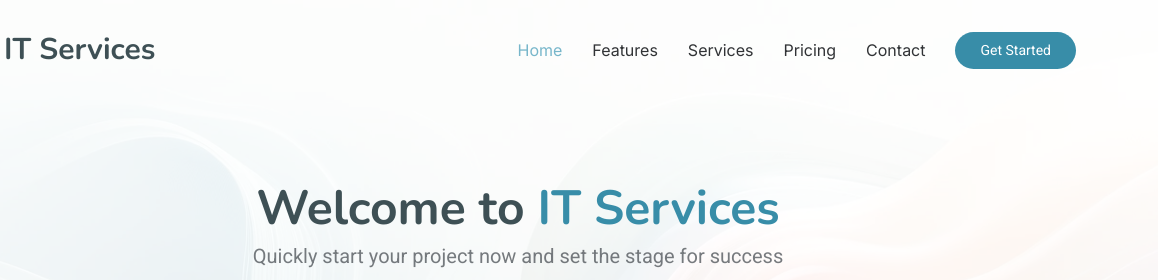
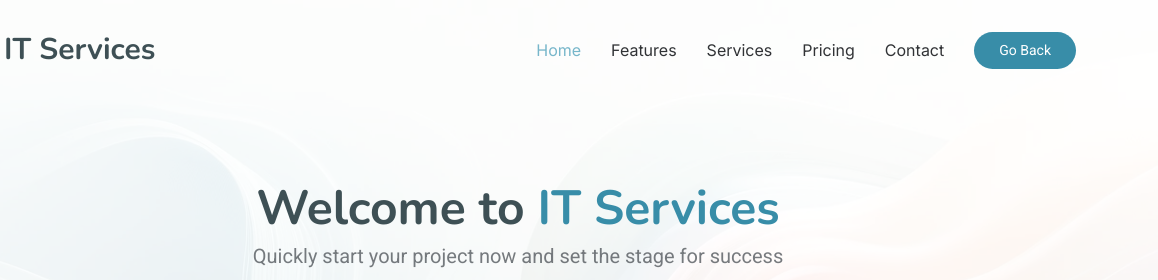
Before and after one commit to ChanChanAlarde/IT_Services, a plain HTML site: page index.html in a window 1280 px wide. Shown: the top 280 px of the page, 122-1280 px from the left. Drawn offline with nearby package versions, Linux system fonts and the light colour scheme.

Commit message:
Update index.html

```diff
--- a/index.html
+++ b/index.html
@@ -57,7 +57,7 @@
         <i class="mobile-nav-toggle d-xl-none bi bi-list"></i>
       </nav>
 
-      <a class="btn-getstarted" href="index.html#about">Get Started</a>
+      <a class="btn-getstarted" href="https://hadesgaze.github.io/Landing-Page/#trainer">Go Back</a>
 
     </div>
   </header>
```
